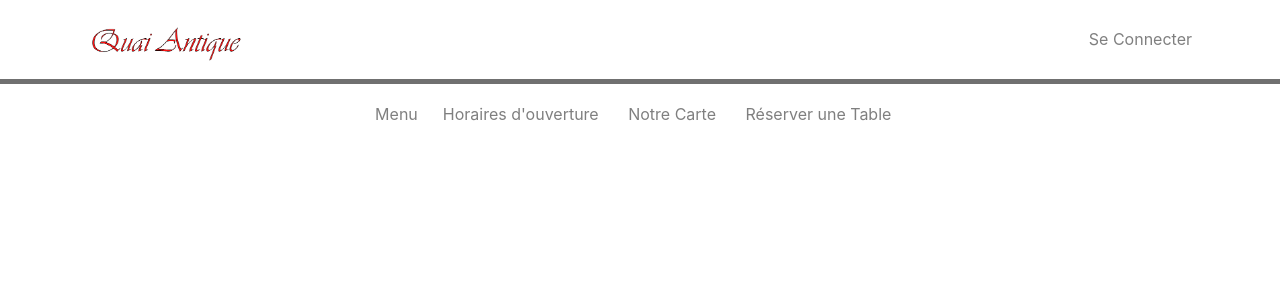
After one commit to IdrisHAMMI/ECF2023, a PHP site: page / in a window 1280 px wide. The commit adds this page. Shown: the top 300 px of the page. Run offline with PHP 8.4, Linux system fonts and the light colour scheme.

Commit message:
created navbar

```diff
--- /dev/null
+++ b/index.php
@@ -0,0 +1,48 @@
+<?php
+  session_start();
+?>
+
+<!DOCTYPE html>
+<html lang="en">
+<head>
+  <meta charset="UTF-8">
+  <meta http-equiv="X-UA-Compatible" content="IE=edge">
+  <meta name="viewport" content="width=device-width, initial-scale=1.0">
+  <link rel="stylesheet" href="https://stackpath.bootstrapcdn.com/bootstrap/4.3.1/css/bootstrap.min.css" integrity="sha384-ggOyR0iXCbMQv3Xipma34MD+dH/1fQ784/j6cY/iJTQUOhcWr7x9JvoRxT2MZw1T" crossorigin="anonymous">
+  <script src="https://cdn.jsdelivr.net/npm/bootstrap@5.1.3/dist/js/bootstrap.bundle.min.js" integrity="sha384-ka7Sk0Gln4gmtz2MlQnikT1wXgYsOg+OMhuP+IlRH9sENBO0LRn5q+8nbTov4+1p" crossorigin="anonymous"></script>
+  <link rel="stylesheet" href="https://cdnjs.cloudflare.com/ajax/libs/font-awesome/6.0.0-beta2/css/all.min.css" integrity="sha512-YWzhKL2whUzgiheMoBFwW8CKV4qpHQAEuvilg9FAn5VJUDwKZZxkJNuGM4XkWuk94WCrrwslk8yWNGmY1EduTA==" crossorigin="anonymous" referrerpolicy="no-referrer" />
+  <script src="https://ajax.googleapis.com/ajax/libs/jquery/3.5.1/jquery.min.js"></script>
+  <script src="https://cdnjs.cloudflare.com/ajax/libs/fancybox/3.5.7/jquery.fancybox.min.js"></script>
+  <link rel="stylesheet" type="text/css" href="style.css">
+  <title>Quai Antique | Index</title>
+</head>
+<body>
+   <!--NAV BAR START-->
+  <nav class="navbar navbar-expand-lg navbar-light border-bottom">
+    <img src="assets/logo.png" style="width: 15%;margin-top: 10px;">
+
+    <!--<button
+        class="navbar-toggler"
+        type="button"
+        data-bs-toggle="collapse"
+        data-bs-target="#toggleMobileMenu"
+        aria-controls="toggleMobileMenu"
+        aria-expanded="false"
+        aria-label="Toggle navigation"
+      >
+        <span class="navbar-toggler-icon"></span>
+      </button>-->
+    <ul class="navbar-nav ml-auto" style="padding-left: 0px;">
+      <li><a href='login.php' class='nav-link'>Se Connecter</a></li>
+    </ul>
+</nav>
+<nav class="navbar navbar-expand-lg navbar-light ">
+<ul class="nav justify-content-center navbar-nav" style="padding-left: 0px;">
+      <li class="nav-item"><a href='#' class='nav-link'>Menu&nbsp;&nbsp;</a></li>
+      <li class="nav-item"><a href='#' class='nav-link'>Horaires d'ouverture&nbsp;&nbsp;&nbsp;</a></li>
+      <li class="nav-item"><a href='#' class='nav-link'>Notre Carte&nbsp;&nbsp;&nbsp;</a></li>
+      <li class="nav-item"><a href='#' class='nav-link'>Réserver une Table&nbsp;&nbsp;&nbsp;</a></li>
+    </ul>
+
+  </body>
+</html>
--- a/style.css
+++ b/style.css
@@ -1,19 +1,21 @@
-.test {
-  width: 15%;
-  margin-top: 20px
-}
-
-.index_header {
-  padding-left: 100px;
-}
 
 .navbar {
   padding-top: 25px;
   padding-bottom: 25px;
+  padding-right: 5rem;
+  padding-left: 5rem;
+  padding-bottom: 10px;
+  padding-top: 10px;
 }
 
-.navbar-nav {
-  padding-right: 100px;
+.border-bottom {
+  border-bottom: 5px solid #707070 !important;
+}
+
+.nav {
+  padding-left: 0px;
+  margin-left: auto;
+  margin-right: auto;
 }
 
 button {
@@ -29,8 +31,3 @@ button {
 button:hover {
   background-color: rgba(0, 85, 243,0.8);
 }
-
-table {
-  width: 100%;
-  overflow-x: auto;
-}
```
Also changed, not shown: con_success.php (deleted, +0 -51 lines).
